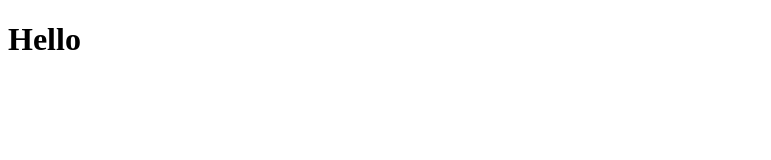
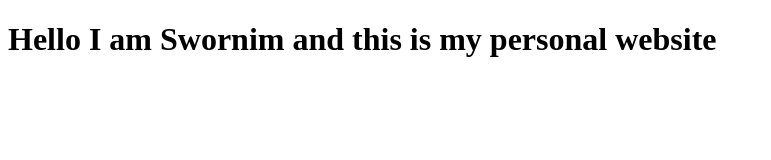
Before and after one commit to Swornim-FENG/Personal-website, a plain HTML site: page index.html in a window 1280 px wide. Shown: the whole page, without its empty margins (0-771 px from the left). Drawn offline with Linux system fonts and the light colour scheme.

Commit message:
Initial commit

```diff
--- a/index.html
+++ b/index.html
@@ -6,7 +6,7 @@
 	<title>Swornim</title>
 </head>
 <body>
-	<h1>Hello</h1>
+	<h1>Hello I am Swornim and this is my personal website</h1>
 
 </body>
 </html>
```
